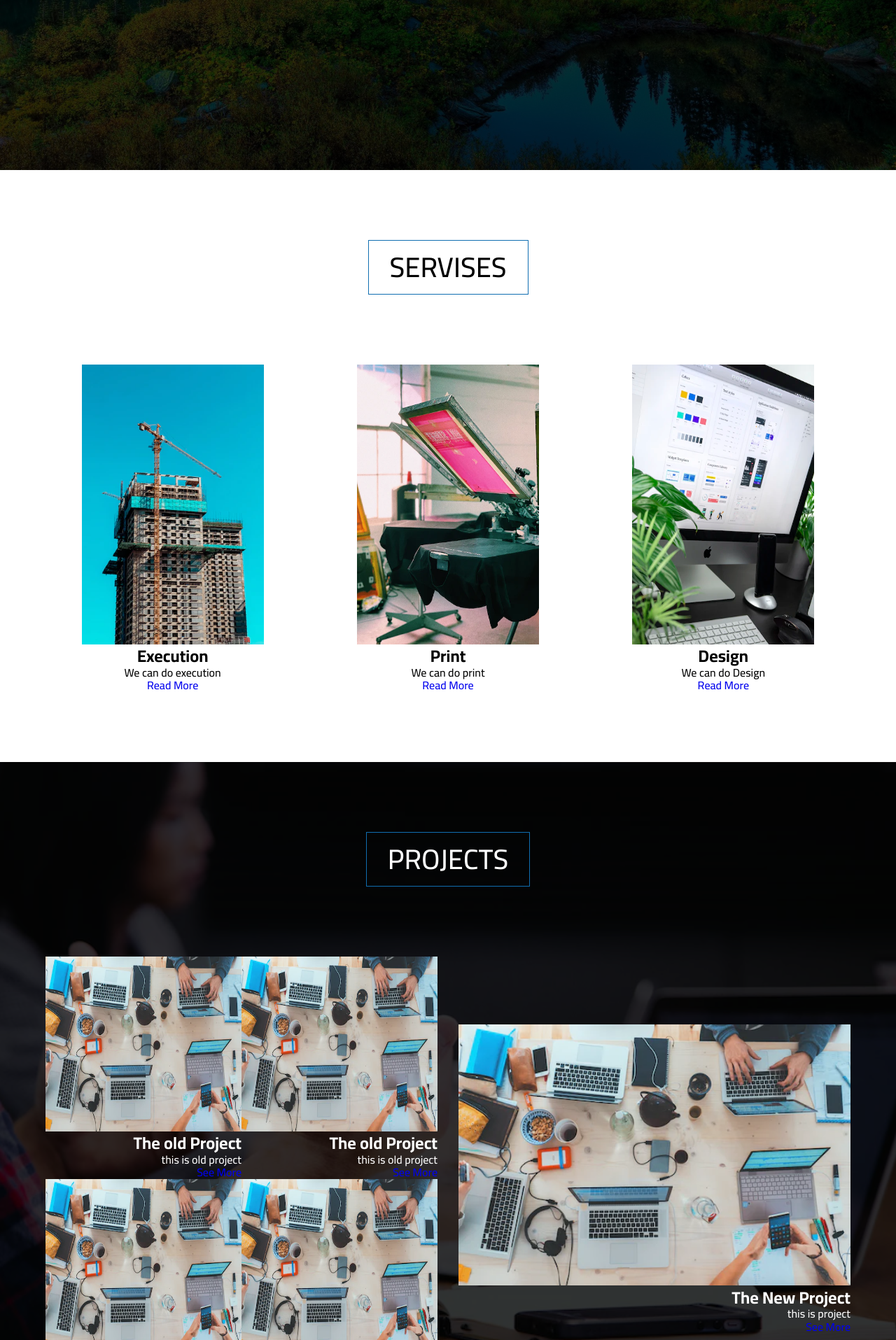
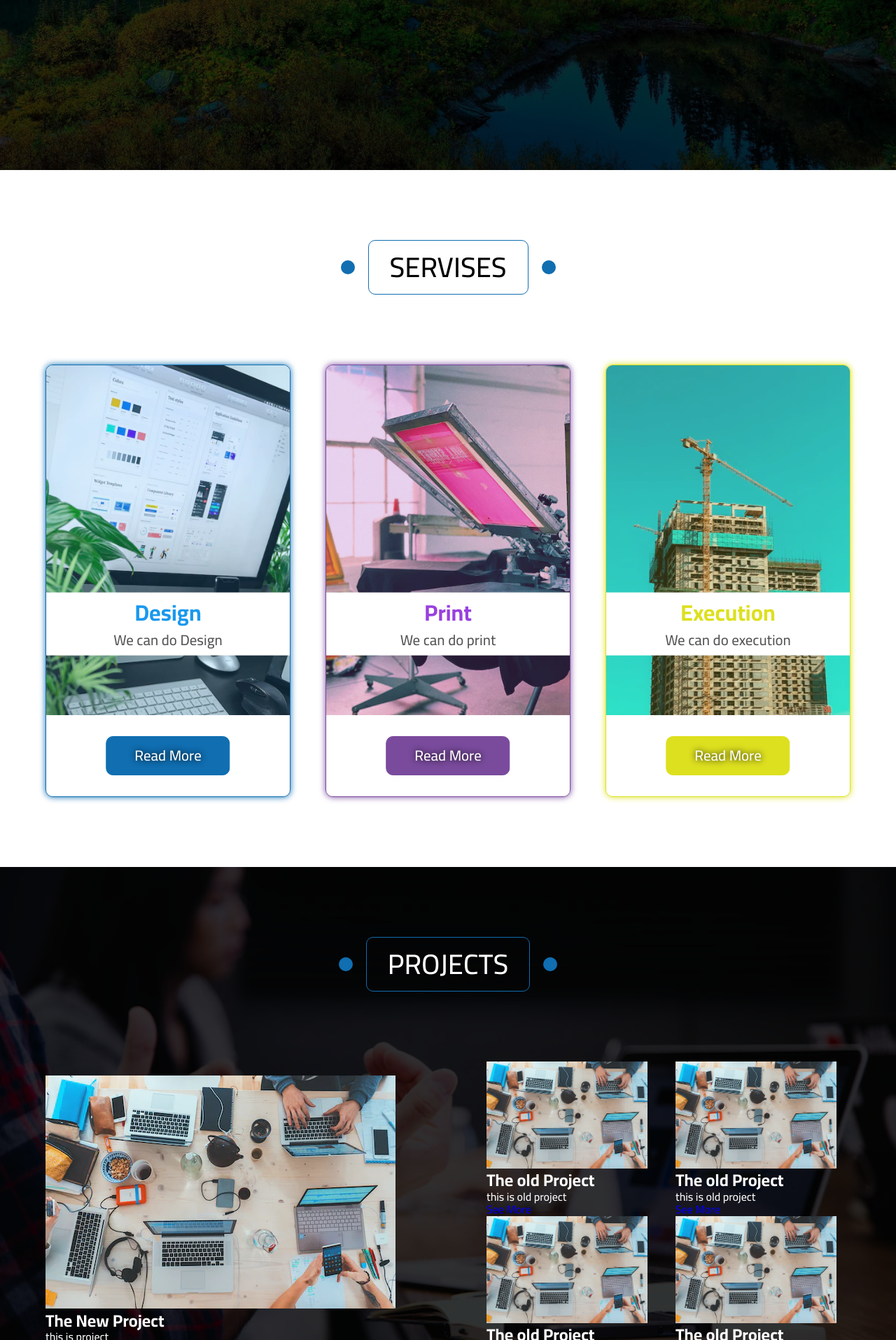
Before and after one commit to Abubakr-Alsheikh/sama-media-website, a PHP site: page / in a window 1280 px wide. Shown: the part 557-2472 px from the top of the page at 70% size. Run offline with PHP 8.4, Linux system fonts and the light colour scheme.

Commit message:
adding translate and styling servises

```diff
--- /dev/null
+++ b/css/style-rtl.css
@@ -0,0 +1,24 @@
+/** #region header */
+/* start header */
+body[dir="rtl"] header .container {
+  flex-direction: row-reverse;
+}
+
+body[dir="rtl"] header nav {
+  flex-direction: row-reverse;
+}
+body[dir="rtl"] header nav .nav-links {
+  flex-direction: row-reverse;
+}
+body[dir="rtl"] header nav .language ul {
+  animation: fadeInFromNoneRTL 0.5s ease-out;
+  transform: translate(40px, 0px);
+}
+@keyframes fadeInFromNoneRTL {
+  0% {
+    transform: translate(40px, 10px);
+    opacity: 0;
+  }
+}
+/* end header */
+/** #endregion */
--- a/css/style.css
+++ b/css/style.css
@@ -5,6 +5,10 @@
   --main-color-hover: #1a99ed;
   --second-color: #7a4b9d;
   --second-color-hover: #9a40de;
+  /* --third-color:#e4e53e; */
+  /* --third-color:#d5d81b; */
+  --third-color:#dde01f;
+  --third-color-hover:#e2e54a;
   --transition-time: 0.3s;
   --padding-between-section: 100px;
 }
@@ -50,19 +54,49 @@
   }
 }
 .title-section {
+  position: relative;
   text-transform: uppercase;
   padding: 15px 30px;
   border: 1px solid var(--main-color);
+  width: -moz-fit-content;
   width: fit-content;
   margin-left: auto;
   margin-right: auto;
   font-size: 2.5rem;
+  border-radius: 10px;
   transition: var(--transition-time);
 }
+.title-section::before{
+  content: '';
+  position: absolute;
+  top: 50%;
+  left: -40px;
+  transform: translateY(-50%);
+  width: 20px;
+  height: 20px;
+  border-radius: 50%;
+  background-color: var(--main-color);
+}
+.title-section::after{
+  content: '';
+  position: absolute;
+  top: 50%;
+  right: -40px;
+  transform: translateY(-50%);
+  width: 20px;
+  height: 20px;
+  border-radius: 50%;
+  background-color: var(--main-color);
+}
+/* .title-section::after{
+  content: '';
+  position: absolute;
+} */
 .title-section:hover {
   background-color: var(--main-color-hover);
+  border-color: var(--main-color-hover);
   color: white;
-  border: none;
+  border-radius: 0px;
 }
 /* end global rules */
 /** #endregion */
@@ -277,15 +336,127 @@
   margin-top: var(--padding-between-section);
   display: grid;
   grid-template-columns: repeat(auto-fill, minmax(300px, 1fr));
-  gap: 30px;
+  gap: 50px;
   text-align: center;
 }
+.servises .container > div{
+  border-radius: 10px;
+  position: relative;
+  overflow: hidden;
+}
+.servises .container .design{
+  box-shadow: 0 0 10px var(--main-color);
+  border: 1px solid var(--main-color);
+}
+.servises .container .print{
+  box-shadow: 0 0 10px var(--second-color);
+  border: 1px solid var(--second-color);
+}
+.servises .container .execut{
+  box-shadow: 0 0 10px var(--third-color);
+  border: 1px solid var(--third-color);
+}
 .servises .container .image {
+  position: relative;
+  max-width: 100%;
+  height: 500px;
+}
+.servises .container img {
+  position: relative;
+  width: 100%;
+  height: 500px;
+  opacity: 0.8;
+}
+.servises .container .image::before{
+  content: '';
+  position: absolute;
+  top: 0;
+  left: 0;
+  width: 100%;
+  height: 100%;
+  opacity: 0.8;
+  z-index: -1;
+}
+.servises .container .design .image::before{
+  background-color: var(--main-color-hover);
+}
+.servises .container .print .image::before{
+  background-color: var(--second-color-hover);
+}
+.servises .container .execut .image::before{
+  background-color: var(--third-color);
+}
+.servises .container .text{
+  position: absolute;
+  background-color: white;
+  left: 50%;
+  top: 60%;
+  transform: translate(-50%,-50%);
+  z-index: 100;
   width: 100%;
 }
-.servises .container img {
-  width: 260px;
-  height: 400px;
+.servises .container .text h2{
+  margin: 10px 0;
+  font-size: 2rem;
+}
+.servises .container .design .text h2{
+  color: var(--main-color-hover);
+}
+.servises .container .print .text h2{
+  color: var(--second-color-hover);
+}
+.servises .container .execut .text h2{
+  color: var(--third-color);
+}
+.servises .container .text p{
+  font-size: 1.3rem;
+  color: #555;
+  margin-bottom: 10px;
+}
+.servises .container a{
+  display: block;
+  position: relative;
+  width:-moz-fit-content;
+  width: fit-content;
+  font-size: 1.3rem;
+  padding: 15px 40px;
+  margin: 30px 0;
+  left: 50%;
+  transform: translateX(-50%);
+  border-radius: 10px;
+  text-shadow: 0 0 10px rgba(0, 0, 0, 1);
+  color: white;
+  transition: var(--transition-time);
+}
+.servises .container .design a{
+  background-color: var(--main-color);
+  border: 1px solid var(--main-color);
+}
+.servises .container .design a:hover{
+  background-color: white;
+  text-shadow: 0 0 0;
+  box-shadow: 0 3px 10px var(--main-color-hover);
+  color: var(--main-color-hover);
+}
+.servises .container .print a{
+  background-color: var(--second-color);
+  border: 1px solid var(--second-color);
+}
+.servises .container .print a:hover{
+  background-color: white;
+  text-shadow: 0 0 0;
+  box-shadow: 0 3px 10px var(--second-color-hover);
+  color: var(--second-color-hover);
+}
+.servises .container .execut a{
+  background-color: var(--third-color);
+  border: 1px solid var(--third-color);
+}
+.servises .container .execut a:hover{
+  background-color: white;
+  text-shadow: 0 0 0;
+  box-shadow: 0 3px 10px var(--third-color-hover);
+  color: var(--third-color-hover);
 }
 /* end servises */
 /** #endregion */
@@ -317,15 +488,22 @@
 .projects .container {
   position: relative;
   z-index: 999;
-  display: grid;
+  /* display: grid;
   gap: 30px;
-  grid-template-columns: repeat(auto-fill, minmax(500px, 1fr));
+  grid-template-columns: repeat(auto-fill, minmax(500px, 1fr)); */
+  display: flex;
+  flex-wrap: wrap;
+  justify-content: space-between;
+  align-items: center;
   margin-top: 100px;
   color: white;
 }
 .projects .container .new {
   margin-top: auto;
   margin-bottom: auto;
+}
+.projects .container .new .image {
+  max-width: 100%;
 }
 .projects .container .new img {
   width: 100%;
@@ -335,51 +513,55 @@
   grid-template-columns: repeat(auto-fill, minmax(250px, 1fr));
 }
 .projects .container .old .project {
+  margin-left: 20px;
+  margin-right: 20px;
+}
+.projects .container .old .project .image {
+  max-width: 100%;
 }
 .projects .container .old .project img {
   width: 100%;
-  height: 250px;
 }
 /* end projects */
 /** #endregion */
 
 /** #region clients */
 /* start clients */
-.clinets {
+.clients {
   padding-top: var(--padding-between-section);
   padding-bottom: var(--padding-between-section);
 }
-.clinets .container {
+.clients .container {
   text-align: center;
   margin-top: 100px;
   margin-bottom: 100px;
 }
-.clinets .container .companys {
+.clients .container .companys {
   display: grid;
   margin-bottom: 60px;
   grid-template-columns: repeat(auto-fill, minmax(300px, 1fr));
 }
-.clinets .container .companys .company {
+.clients .container .companys .company {
 }
-.clinets .container .companys .company img {
+.clients .container .companys .company img {
   width: 130px;
   height: 100px;
 }
-.clinets .container .ratings {
+.clients .container .ratings {
   display: grid;
   grid-template-columns: repeat(auto-fill, minmax(300px, 1fr));
 }
-.clinets .container .ratings .rating {
+.clients .container .ratings .rating {
 }
-.clinets .container .ratings h3 {
+.clients .container .ratings h3 {
 }
-.clinets .container .ratings p {
+.clients .container .ratings p {
 }
-.clinets .container .ratings .stars {
+.clients .container .ratings .stars {
 }
-.clinets .container .ratings .stars i {
+.clients .container .ratings .stars i {
 }
-.clinets .container .ratings .stars .fill {
+.clients .container .ratings .stars .fill {
   color: yellow !important;
 }
 /* end clients */
--- a/index.html
+++ b/index.html
@@ -20,6 +20,8 @@
     <link rel="stylesheet" href="css/normalize.css" />
     <!-- main style -->
     <link rel="stylesheet" href="css/style.css" />
+    <!-- main style for arabic direction -->
+    <link rel="stylesheet" href="css/style-rtl.css">
   </head>
   <body>
     <!-- start header -->
@@ -151,17 +164,21 @@
     <!-- start projects -->
     <div class="projects" id="projects">
       <!-- قسم المشاريع المنفذة يوجد فيها اعمال الشركة من اعمال جديدة و قديمة -->
-      <div class="title-section">Projects</div>
+      <div class="title-section" data-trans="projects">Projects</div>
       <div class="container">
         <div class="new">
-          <img src="images/project.png" alt="" />
+          <div class="image">
+            <img src="images/project.png" alt="" />
+          </div>
           <h2>The New Project</h2>
           <p>this is project</p>
           <a href="#">See More</a>
         </div>
         <div class="old">
           <div class="project">
-            <img src="images/project.png" alt="" />
+            <div class="image">
+              <img src="images/project.png" alt="" />
+            </div>
             <h2>The old Project</h2>
             <p>this is old project</p>
             <a href="#">See More</a>
@@ -358,7 +375,17 @@
       </p>
     </footer>
     <!-- end footer -->
+
     <!-- java script file -->
     <script src="js/script.js"></script>
+    <script type="text/javascript">
+      function googleTranslateElementInit() {
+        new google.translate.TranslateElement({pageLanguage: 'en'}, 'google_translate_element');
+      }
+      </script>
+
+      <script type="text/javascript" src="//translate.google.com/translate_a/element.js?cb=googleTranslateElementInit"></script>
+      <!-- <script src="js/translate.js" type="module"></script> -->
+      <script src="js/translate.js"></script>
   </body>
 </html>
```
Also changed, not shown: other parts of css/style.css (+69 -24 lines), other parts of index.html (+30 -19 lines), js/languages.json (added, +22 -0 lines), js/script.js (+10 -12 lines), js/translate.js (added, +46 -0 lines), 1 other file.
